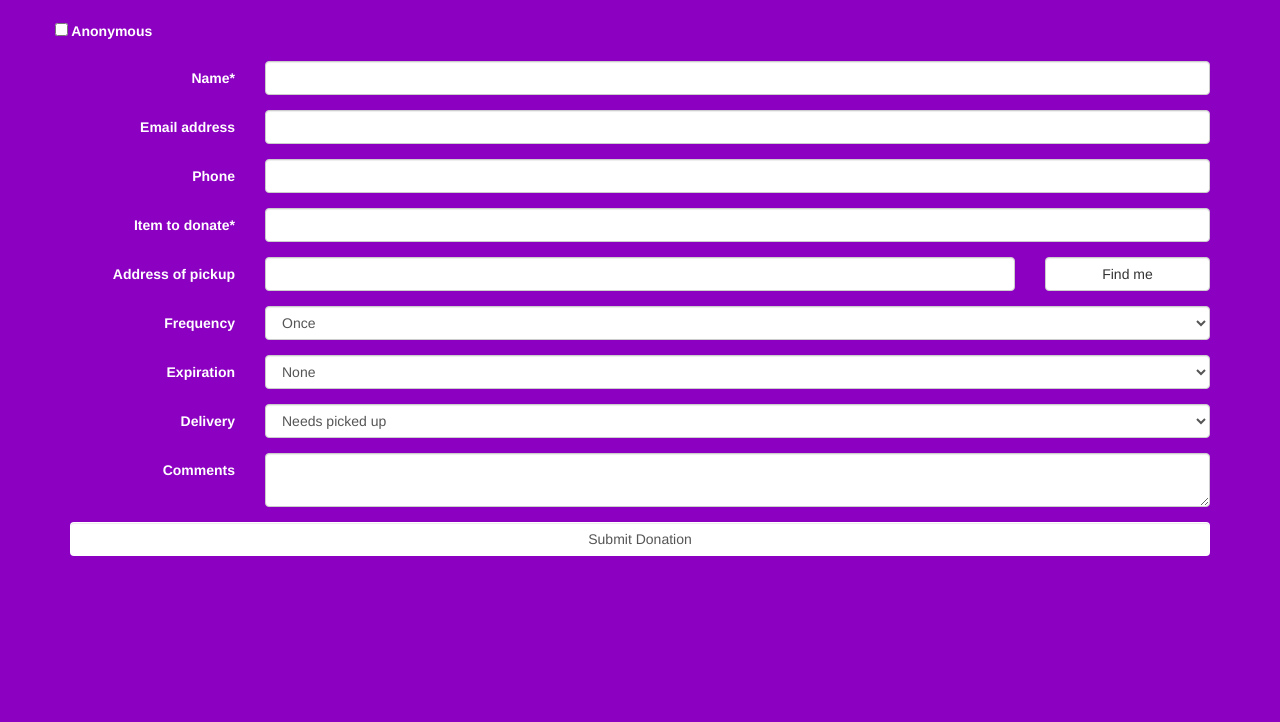
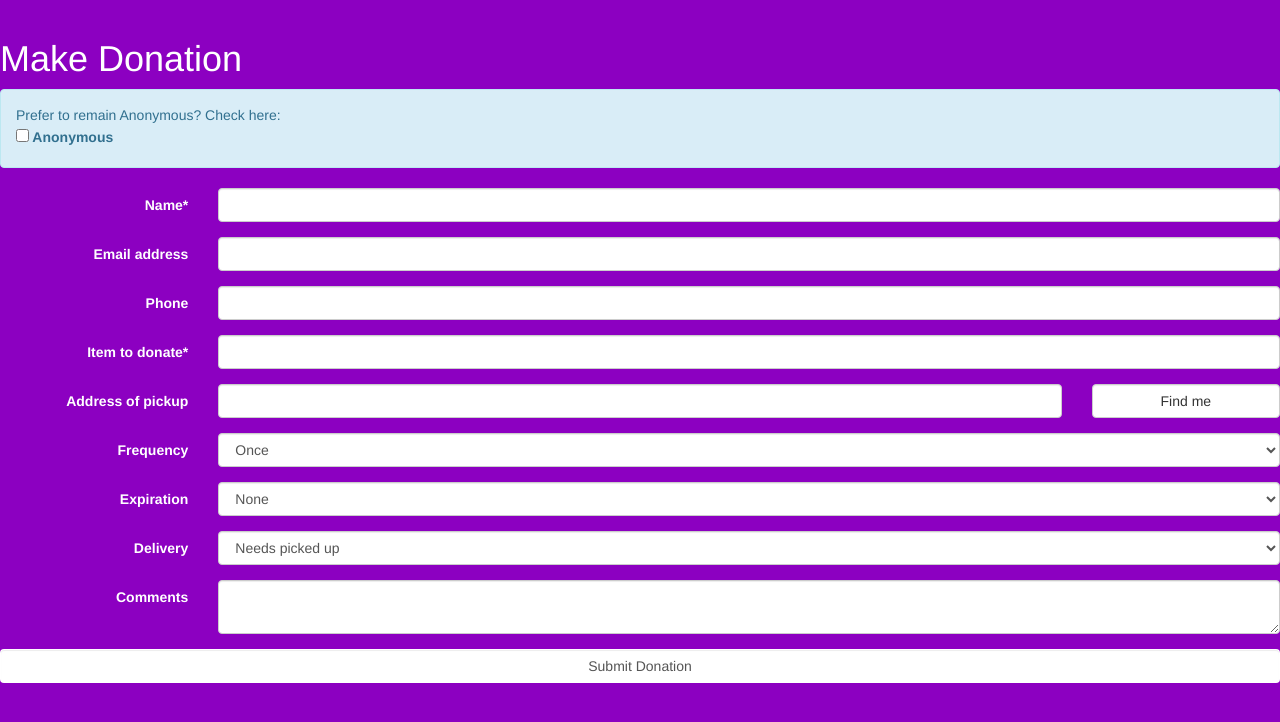
Before and after one commit to jasonleonhard/gyfted, a Flask app: page /requests in a window 1280 px wide. Shown: the part 51-773 px from the top of the page. Run offline with Flask 2, Linux system fonts and the light colour scheme; some libraries are stand-ins or nearby versions.

Commit message:
Edit checkbox classes and add alert

```diff
--- a/templates/makeDonation.html
+++ b/templates/makeDonation.html
@@ -1,11 +1,15 @@
 {% extends "template.html" %}
 {% block content %}
-<div class="container">
+
+<h1>Make Donation</h1>
 <form class="form-horizontal">
-        <div class="form-group">
-            <label class="dropoff">
-                <input type="checkbox"  id="dropoff" value="true"> Anonymous
+    <div class="alert alert-info" role="alert">Prefer to remain Anonymous? Check here:
+        <div class="form-check">
+            <label class="dropff form-check-label">
+                <input class="form-check-input" type="checkbox" id="dropoff">
+                Anonymous
             </label>
+        </div>
     </div>
     <div class="form-group">
         <label for="name" class="control-label col-sm-2">Name*</label>
@@ -85,6 +89,5 @@
         </div>
     </div>
 </form>
-</div>
 
 {% endblock %}
```
Also changed, not shown: templates/makeRequest.html (+8 -5 lines). Lines whose indentation alone changed are shown as unchanged.
